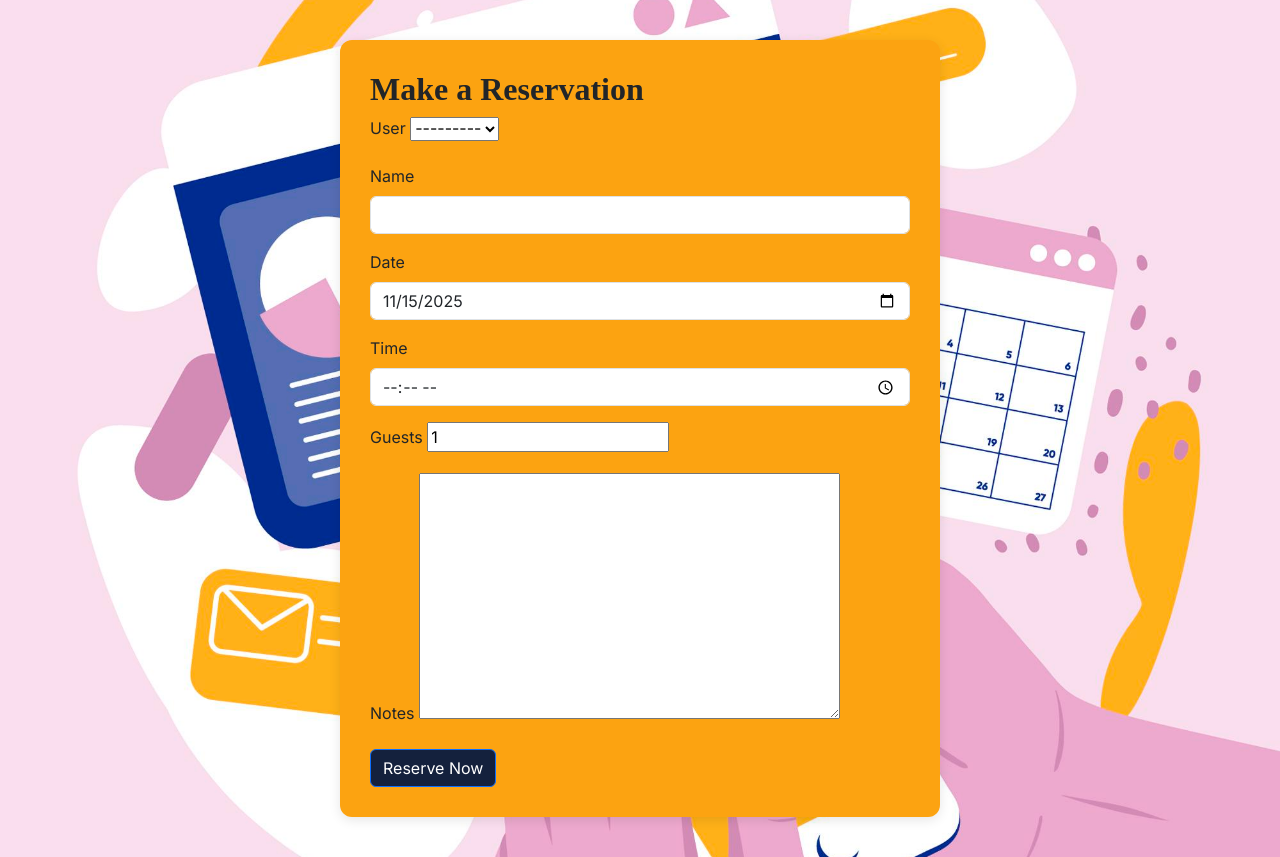
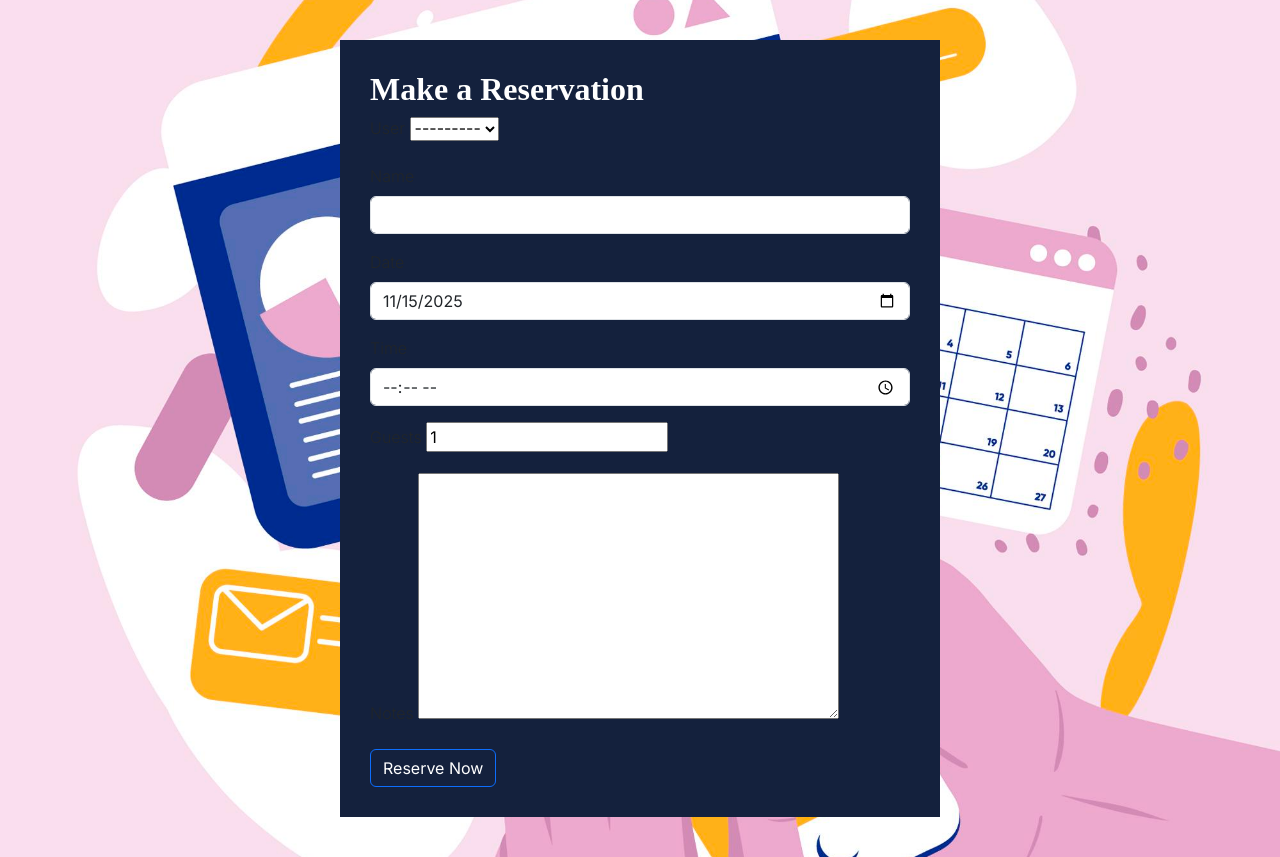
Before and after one commit to sphenry2799/Planora_Bookings, a Django app: page / in a window 1280 px wide. Run offline with Django 4.2, Linux system fonts and the light colour scheme; some web fonts are replaced.

Commit message:
Amend to reservation-container css

```diff
--- a/static/css/reservations.css
+++ b/static/css/reservations.css
@@ -23,16 +23,17 @@ body {
 .reservation-container {
     max-width: 600px;
     margin: 40px auto;
-    background: var(--primary-color);
+    background: var(--secondary-color);
     font-family: var(--primary-font);
+    font-weight: 300;
     font-size: 1rem;
     padding: 30px;
-    border-radius: 12px;
-    box-shadow: 0 3px 12px rgba(0,0,0,0.1);
-        }
+    border-radius: 0px;
+         }
 
 h2 {
   font-family: var(--secondary-font);
+  color: var(--light-color);
   font-weight: 700;
         }
 
```
